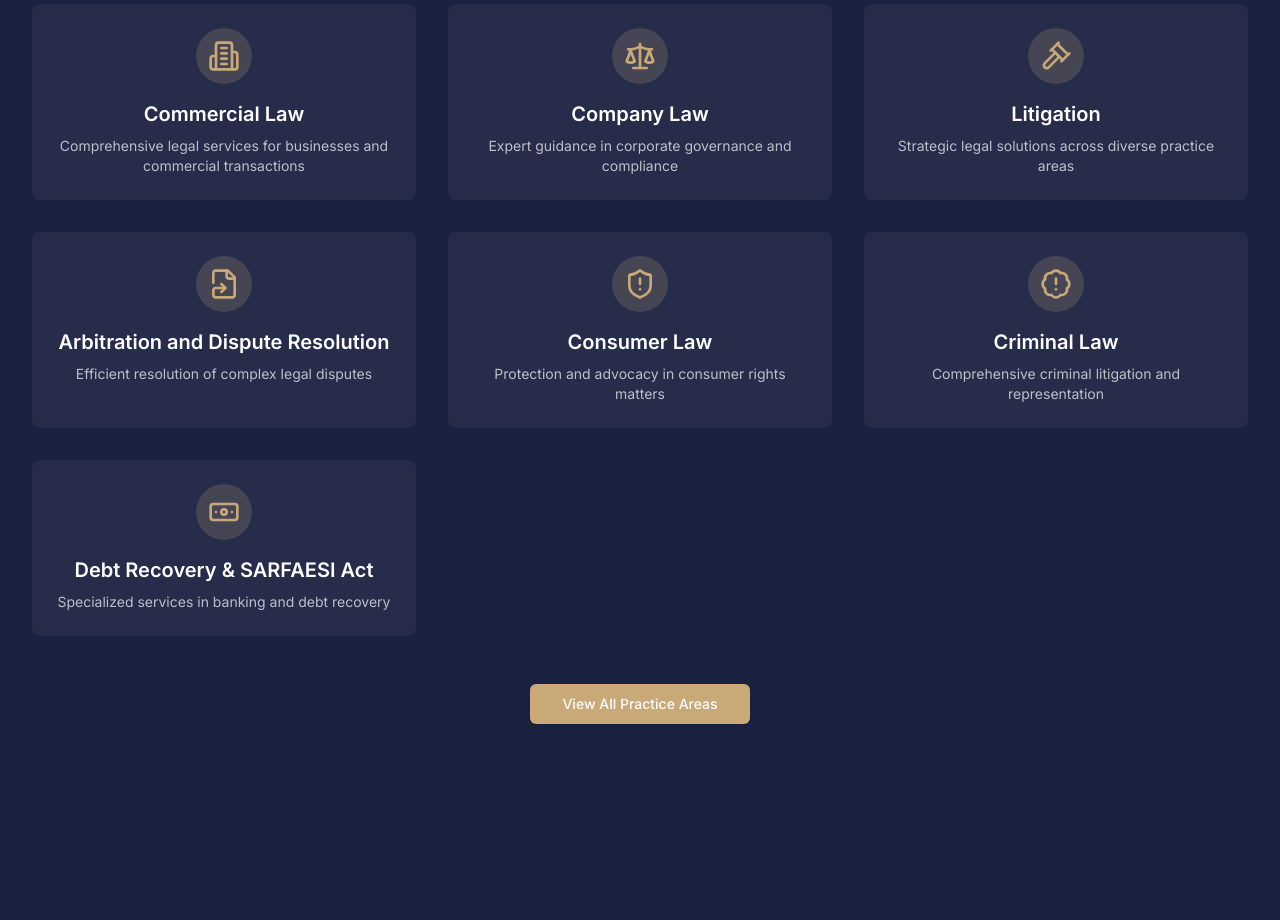
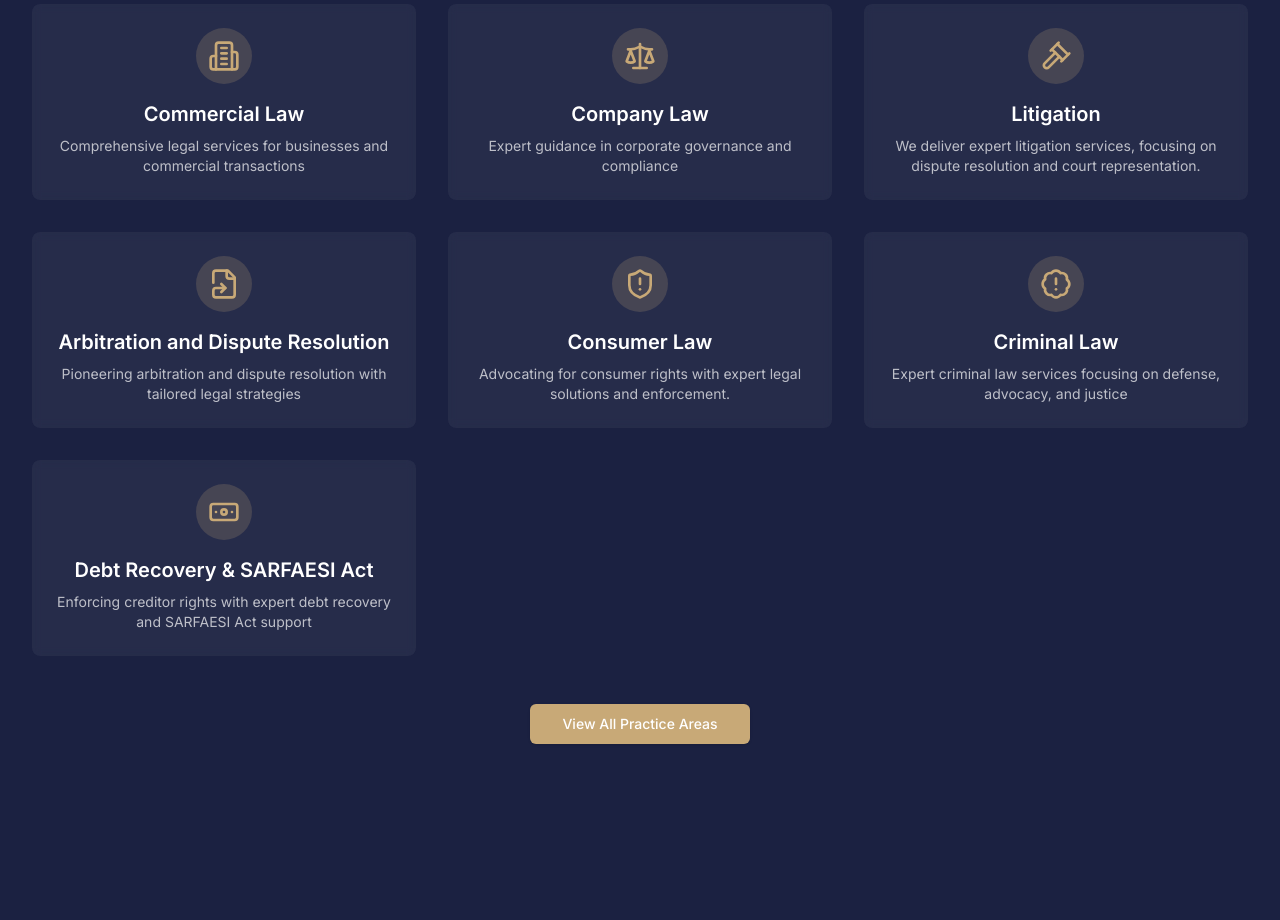
Before and after one commit to CrzyMonks/lawas_legal, a Next.js app: page / in a window 1280 px wide. Shown: the part 1940-2860 px from the top of the page. Built offline with nearby package versions, Linux system fonts and the light colour scheme.

Commit message:
added navigation on practice areas and bit styling and content change as requried

```diff
--- a/app/practice-areas/page.js
+++ b/app/practice-areas/page.js
@@ -1,9 +1,31 @@
 'use client'
 import { motion } from "motion/react"
+import { useScrollToHash } from '@/app/utils/useScrollToHash'
+import { useState, useEffect } from 'react'
 
 export default function PracticeAreasPage() {
+  useScrollToHash()
+  const [highlightedSection, setHighlightedSection] = useState(null)
+
+  useEffect(() => {
+    // Check if we need to highlight a section
+    const hash = window.location.hash.substring(1)
+
+    if (hash) {
+      setHighlightedSection(hash)
+
+      // Remove highlight after 3 seconds
+      const timer = setTimeout(() => {
+        setHighlightedSection(null)
+      }, 3000)
+
+      return () => clearTimeout(timer)
+    }
+  }, [])
+
   const practiceAreas = [
     {
+      id: "commercial-law",
       title: "Commercial Law",
       description: "Our firm specializes in Commercial Law, offering comprehensive legal services for businesses, firms, and individuals. With the enactment of the Commercial Courts Act, 2015, commercial disputes are now adjudicated through a specialized and efficient mechanism.",
       services: [
@@ -14,6 +36,7 @@
       ]
     },
     {
+      id: "company-law",
       title: "Company Law",
       description: "The Companies Act, 1956 & 2013, regulated by the Ministry of Corporate Affairs, governs the formation and operations of companies in India. Compliance with statutory regulations is mandatory.",
       services: [
@@ -23,11 +46,13 @@
       ]
     },
     {
+      id: "litigation",
       title: "Litigation",
       description: "LawAS Legal has a renowned litigation practice, providing strategic legal solutions across diverse practice areas. Our legal team has extensive experience advocating for clients at all judicial levels, including the Supreme Court of India, various High Courts, district and subordinate courts, Tribunals, and specialized quasi-judicial bodies.",
       services: []
     },
     {
+      id: "arbitration",
       title: "Arbitration and Dispute Resolution",
       description: "Arbitration is an efficient and expedited mechanism for resolving disputes. LawAS Legal provides comprehensive legal support in arbitration matters, including advisory services on dispute resolution, contract execution, and legal documentation.",
       services: [
@@ -37,6 +62,7 @@
       ]
     },
     {
+      id: "consumer-law",
       title: "Consumer Law",
       description: "Under the Consumer Protection Act, 2019, we provide comprehensive legal assistance in consumer protection matters. Our expertise covers consumer dispute resolution through Consumer Forums at District, State, and National levels.",
       services: [
@@ -46,6 +72,7 @@
       ]
     },
     {
+      id: "criminal-law",
       title: "Criminal Law",
       description: "We provide comprehensive legal representation in all aspects of criminal litigation, handling matters before Executive and Judicial Magistrates, addressing law and order issues and trials for offenses under penal laws.",
       services: [
@@ -56,6 +83,7 @@
       ]
     },
     {
+      id: "debt-recovery",
       title: "Debt Recovery & SARFAESI Act",
       description: "We specialize in banking and debt recovery laws under the SARFAESI Act, 2002, assisting cooperative and commercial banks in efficient debt recovery processes.",
       services: [
@@ -93,7 +121,12 @@
             {practiceAreas.map((area, index) => (
               <motion.div
                 key={area.title}
-                className="rounded-lg bg-white/10 p-8 backdrop-blur-sm"
+                id={area.id}
+                className={`rounded-lg p-8 backdrop-blur-sm scroll-mt-24 transition-all duration-500 ${
+                  highlightedSection === area.id
+                  ? "bg-lawas-accent/20 shadow-lg ring-2 ring-lawas-button"
+                  : "bg-white/10"
+                }`}
                 initial={{ opacity: 0, y: 20 }}
                 whileInView={{ opacity: 1, y: 0 }}
                 transition={{ duration: 0.8, delay: index * 0.1 }}
--- /dev/null
+++ b/app/utils/useScrollToHash.js
@@ -0,0 +1,35 @@
+'use client'
+
+import { useEffect } from 'react'
+
+export function useScrollToHash() {
+  useEffect(() => {
+    // Function to handle the hash fragment when page loads
+    const handleHashScroll = () => {
+      // Get the hash from the URL (without the '#')
+      const hash = window.location.hash.substring(1)
+
+      if (hash) {
+        // Give the browser a moment to render everything
+        setTimeout(() => {
+          const element = document.getElementById(hash)
+          if (element) {
+            // Scroll to the element
+            element.scrollIntoView({ behavior: 'smooth' })
+          }
+        }, 300)
+      }
+    }
+
+    // Run on initial load
+    handleHashScroll()
+
+    // Also listen for hashchange events (for browser back/forward navigation)
+    window.addEventListener('hashchange', handleHashScroll)
+
+    // Clean up the event listener
+    return () => {
+      window.removeEventListener('hashchange', handleHashScroll)
+    }
+  }, [])
+}
--- a/components/sections/PracticeAreasPreview.jsx
+++ b/components/sections/PracticeAreasPreview.jsx
@@ -19,42 +19,55 @@
     {
       title: "Commercial Law",
       description: "Comprehensive legal services for businesses and commercial transactions",
-      icon: Building2
+      icon: Building2,
+      id: "commercial-law"
     },
     {
       title: "Company Law",
       description: "Expert guidance in corporate governance and compliance",
-      icon: Scale
+      icon: Scale,
+      id: "company-law"
     },
     {
       title: "Litigation",
-      description: "Strategic legal solutions across diverse practice areas",
-      icon: GavelIcon
+      description: "We deliver expert litigation services, focusing on dispute resolution and court representation.",
+      icon: GavelIcon,
+      id: "litigation"
     },
     {
       title: "Arbitration and Dispute Resolution",
-      description: "Efficient resolution of complex legal disputes",
-      icon: FileSymlink
+      description: "Pioneering arbitration and dispute resolution with tailored legal strategies",
+      icon: FileSymlink,
+      id: "arbitration"
     },
     {
       title: "Consumer Law",
-      description: "Protection and advocacy in consumer rights matters",
-      icon: ShieldAlert
+      description: "Advocating for consumer rights with expert legal solutions and enforcement.",
+      icon: ShieldAlert,
+      id: "consumer-law"
     },
     {
       title: "Criminal Law",
-      description: "Comprehensive criminal litigation and representation",
-      icon: BadgeAlert
+      description: "Expert criminal law services focusing on defense, advocacy, and justice",
+      icon: BadgeAlert,
+      id: "criminal-law"
     },
     {
       title: "Debt Recovery & SARFAESI Act",
-      description: "Specialized services in banking and debt recovery",
-      icon: Banknote
+      description: "Enforcing creditor rights with expert debt recovery and SARFAESI Act support",
+      icon: Banknote,
+      id: "debt-recovery"
     }
   ]
 
+  // Function to handle navigation to all practice areas
   const handleViewMore = () => {
     router.push('/practice-areas')
+  }
+
+  // Function to navigate to a specific practice area
+  const navigateToArea = (id) => {
+    router.push(`/practice-areas#${id}`)
   }
 
   return (
@@ -79,11 +92,12 @@
           {practiceAreas.map((area, index) => (
             <motion.div
               key={area.title}
-              className="bg-white/5 backdrop-blur-sm rounded-lg p-6 flex flex-col items-center text-center"
+              className="bg-white/5 backdrop-blur-sm rounded-lg p-6 flex flex-col items-center text-center cursor-pointer hover:bg-white/10 transition-colors"
               initial={{ opacity: 0, y: 20 }}
               whileInView={{ opacity: 1, y: 0 }}
               transition={{ duration: 0.8, delay: index * 0.1 }}
               viewport={{ once: true }}
+              onClick={() => navigateToArea(area.id)}
             >
               <div className="mb-4 p-3 rounded-full bg-lawas-button/20">
                 <area.icon className="w-8 h-8 text-lawas-button" />
```
